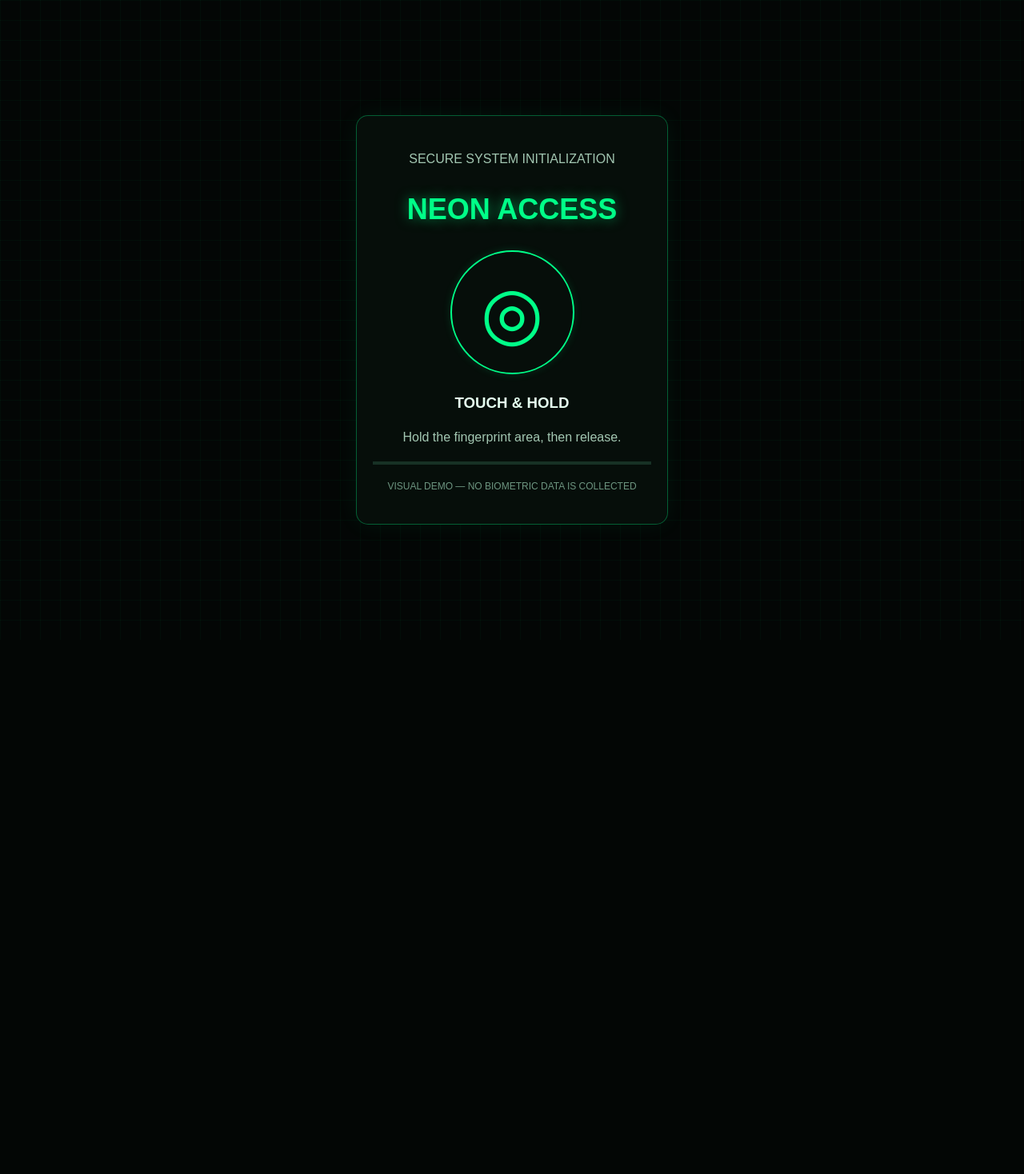
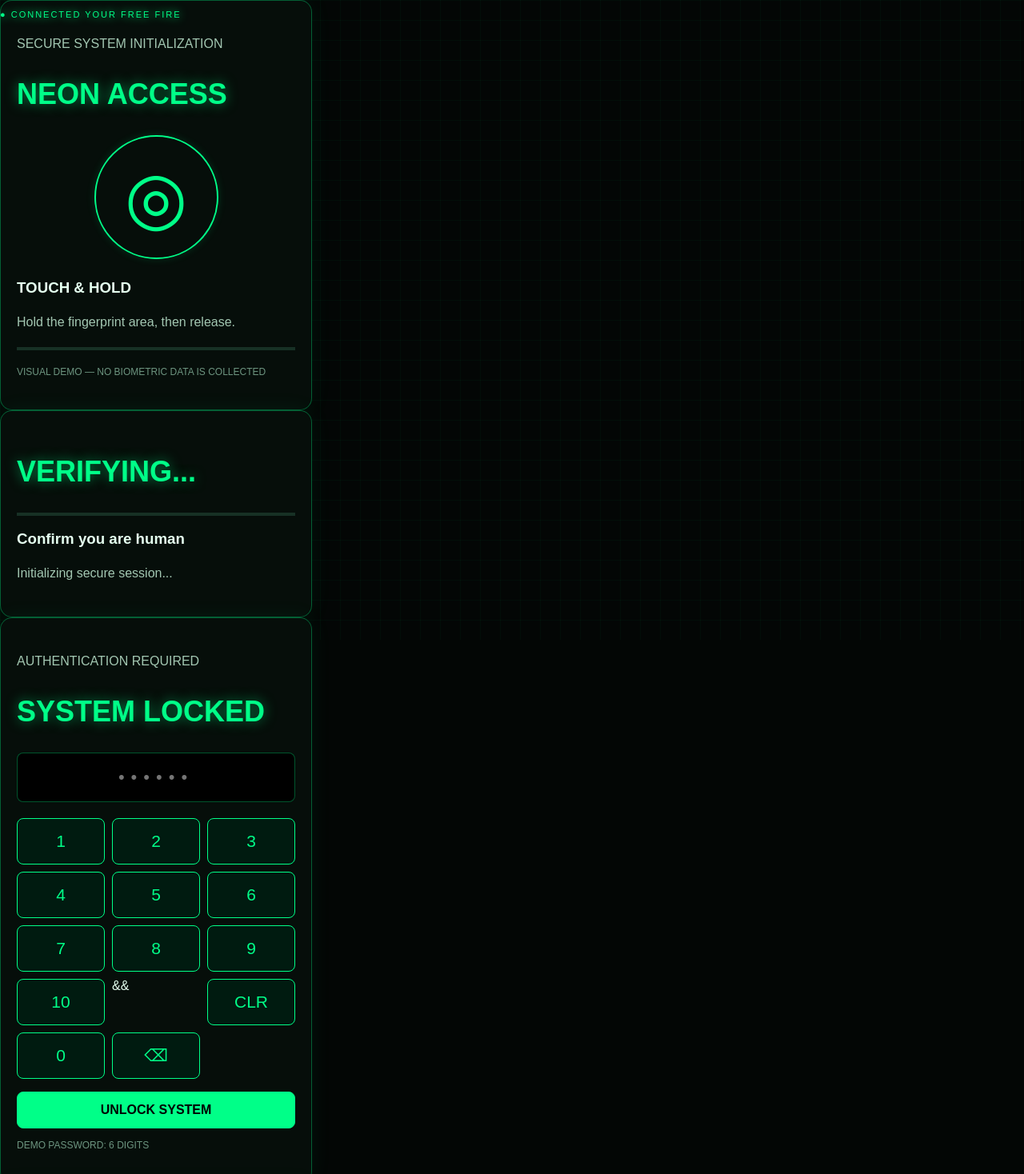
Before and after one commit to mypersonalid/FF-core-0006, a plain HTML site: page index.html in a window 1280 px wide. Shown: the top 1468 px of the page at 80% size. Before the commit the page ends 800 px from the top, so only its background shows below. Drawn offline with Linux system fonts and the light colour scheme.

Commit message:
Update index.html

```diff
--- a/index.html
+++ b/index.html
@@ -33,7 +33,16 @@
     linear-gradient(90deg, #00ff8809 1px, transparent 1px);
   background-size: 25px 25px;
 }
-.screen {
+
+
+
+
+
+
+
+
+
+.scrept,
   display: none;
   min-height: 100vh;
   padding: 28px 18px;
@@ -270,6 +279,7 @@
       <button data-key="7">7</button>
       <button data-key="8">8</button>
       <button data-key="9">9</button>
+      <button data-key="10">10</button>&&
       <button data-key="clear">CLR</button>
       <button data-key="0">0</button>
       <button data-key="back">⌫</button>
```
